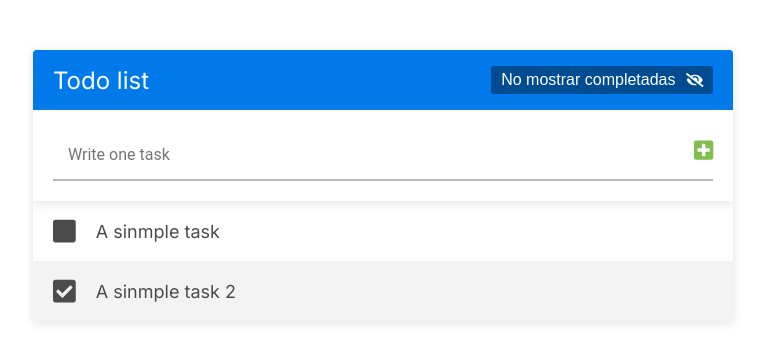
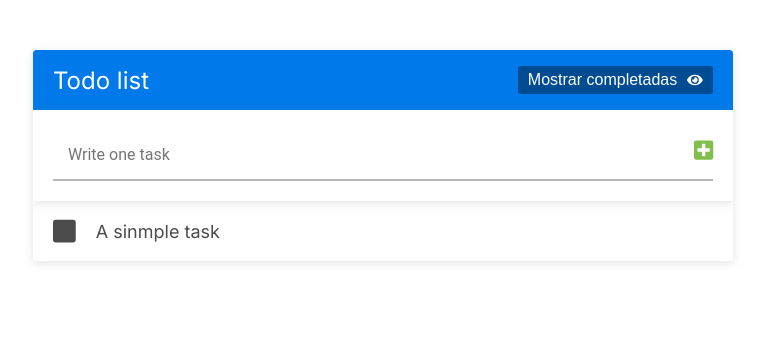
Before and after one commit to EduardoUDG/React_todo-list, a React (Create React App) app: page / in a window 1280 px wide. Shown: the top 362 px of the page, without its empty margins (257-1022 px from the left). Built offline with nearby package versions, Linux system fonts and the light colour scheme.

Commit message:
update - show and hidden tasks completed

```diff
--- a/src/App.js
+++ b/src/App.js
@@ -19,11 +19,20 @@ const App = () => {
     }
   ]);
 
+  const [showTaskCompleted, updateShowTaskCompleted] = useState(false);
+
   return (
     <div className='contenedor'>
-      <Header/>
+      <Header
+        updateShowTaskCompleted={updateShowTaskCompleted}
+        showTaskCompleted={showTaskCompleted}
+        />
       <TaskForm tasks={tasks} updateTasks={updateTasks} />
-      <TaskList tasks={tasks} updateTasks={updateTasks}/>
+      <TaskList
+        tasks={tasks}
+        updateTasks={updateTasks}
+        showTaskCompleted={showTaskCompleted}
+      />
     </div>
   );
 }
--- a/src/components/Header.js
+++ b/src/components/Header.js
@@ -1,16 +1,35 @@
 import React from 'react';
 import { FontAwesomeIcon } from '@fortawesome/react-fontawesome'
-import { faEyeSlash }      from '@fortawesome/free-solid-svg-icons'
+import { faEye, faEyeSlash }      from '@fortawesome/free-solid-svg-icons'
 
 
-const Header = () => {
+const Header = ({ showTaskCompleted, updateShowTaskCompleted }) => {
+
+    const toggleCompleted = () => {
+      updateShowTaskCompleted( !showTaskCompleted );
+    }
+
     return (
       <header className='header'>
           <h1 className='header__titulo'>Todo list</h1>
-          <button className='header__boton'>
-            No mostrar completadas
-            <FontAwesomeIcon icon={faEyeSlash} className='header__icono-boton'/>
-          </button>
+          { (showTaskCompleted) ?
+            <button className='header__boton' onClick={ toggleCompleted }>
+              No mostrar completadas
+              <FontAwesomeIcon
+                icon={faEyeSlash}
+                className='header__icono-boton'
+              />
+            </button>
+            :
+            <button className='header__boton' onClick={ toggleCompleted }>
+              Mostrar completadas
+              <FontAwesomeIcon
+                icon={faEye}
+                className='header__icono-boton'
+              />
+            </button>
+          }
+
       </header>
     );
 }
--- a/src/components/TaskList.js
+++ b/src/components/TaskList.js
@@ -2,7 +2,7 @@ import React from 'react';
 import Task from './Task';
 
 
-const TaskList = ({ tasks=[], updateTasks }) => {
+const TaskList = ({ tasks=[], updateTasks, showTaskCompleted }) => {
 
     const toggleCompleted = ( id ) => {
         updateTasks( tasks.map( task => {
@@ -28,6 +28,7 @@ const TaskList = ({ tasks=[], updateTasks }) => {
         <ul className='lista-tareas'>
             { (tasks.length > 0 )
                 ? tasks.map( task => {
+                    if( showTaskCompleted ) {
                         return <Task
                                     key={task.id}
                                     task={task}
@@ -35,6 +36,18 @@ const TaskList = ({ tasks=[], updateTasks }) => {
                                     editTask={editTask}
                                     deleteTask={deleteTask}
                                 />
+                    // Si la tarea no está completada, la devolvemos
+                    } else if ( !task.completed ) {
+                        return <Task
+                                    key={task.id}
+                                    task={task}
+                                    toggleCompleted={toggleCompleted}
+                                    editTask={editTask}
+                                    deleteTask={deleteTask}
+                                />
+
+                    }
+                    return false;
                 })
                 : <div className='lista-tareas__mensaje'>No hay tareas agregadas</div>
             }
```
Lines whose indentation alone changed are shown as unchanged.
